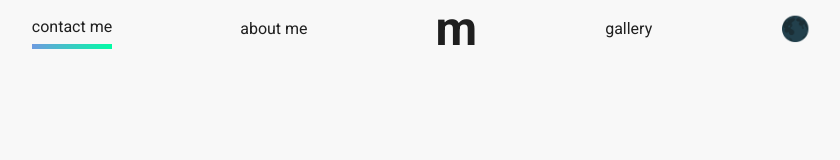
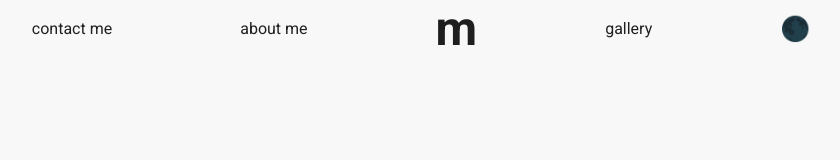
Before and after one commit to Miaoday/portfolio, a React (Create React App) app: page / in a window 1280 px wide. Shown: the top 160 px of the page, without its empty margins (219-1059 px from the left). Built offline with nearby package versions, Linux system fonts and the light colour scheme; the HTML template or start-up script is replaced by a standard one.

Commit message:
updat nav

```diff
--- a/src/components/Navbar.js
+++ b/src/components/Navbar.js
@@ -8,8 +8,8 @@ import {info} from "../info/Info";
 const links = [
    {
       name: 'Contact Me',
-        to: '/portfolio',
-        active: 'home'
+      to: 'mailto:starryvero@gmail.com',
+      active: 'contact'
    },
    {
       name: 'About Me',
@@ -39,12 +39,31 @@ export default function Navbar({darkMode, handleClick}) {
                gap={{xs: '2rem', md: '8rem'}}
                textTransform={'lowercase'} fontSize={'1rem'}>
                {links.map((link, index) => (
-                    <Box key={index} component={'li'} className={(link.active === active && !link.type) && Style.active}
-                         sx={{borderImageSource: info.gradient}}>
+                  <Box
+                  key={index}
+                  component={'li'}
+                  className={(link.active === active && !link.type) && Style.active}
+                  sx={{borderImageSource: info.gradient}}
+                  >
+                     {link.to.startsWith('mailto:') ? (
+                        <a href={link.to}
+                           // onClick={()=>setActive(link.active)}
+                           className={Style.link}
+                        >
+                           {!link.type && (
+                                    <p style={{ padding: '0.5rem 0' }}>
+                                       {link.name}
+                                    </p>
+                              )}
+                              {link.type && <h1>{link.name}</h1>}
+                        </a>
+                     ):(
+
                         <Link to={link.to} onClick={() => setActive(link.active)} className={Style.link}>
                            {!link.type && <p style={{padding: '0.5rem 0'}}>{link.name}</p>}
                            {link.type && <h1>{link.name}</h1>}
                         </Link>
+                     )}
                   </Box>
                ))}
                <li>
```
Lines whose indentation alone changed are shown as unchanged.
